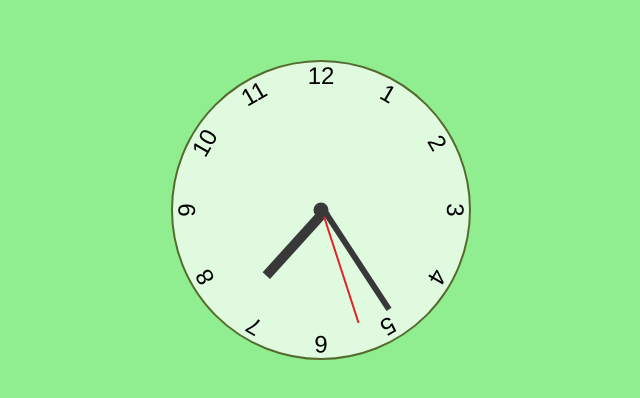
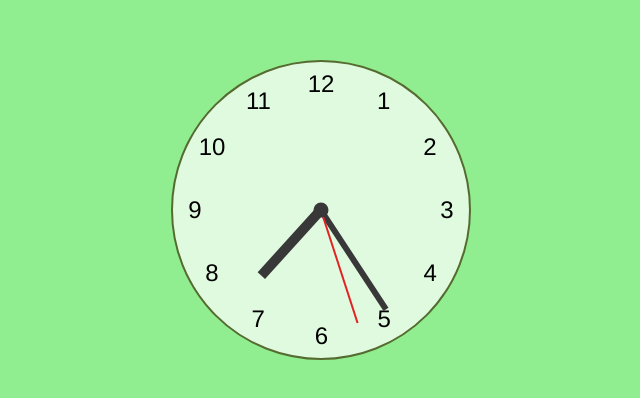
Before and after one commit to ThamkeRohan/Javascript-UI-Questions, a plain HTML site: page analog-clock/index.html in a window 1280 px wide. Shown: the part 198-596 px from the top of the page, without its empty margins (319-959 px from the left). Drawn offline with Linux system fonts and the light colour scheme.

Commit message:
fix number rotation

```diff
--- a/analog-clock/index.html
+++ b/analog-clock/index.html
@@ -14,18 +14,42 @@
         <div class="hand minute"></div>
         <div class="hand second"></div>
 
-        <div class="number number1">1</div>
-        <div class="number number2">2</div>
-        <div class="number number3">3</div>
-        <div class="number number4">4</div>
-        <div class="number number5">5</div>
-        <div class="number number6">6</div>
-        <div class="number number7">7</div>
-        <div class="number number8">8</div>
-        <div class="number number9">9</div>
-        <div class="number number10">10</div>
-        <div class="number number11">11</div>
-        <div class="number number12">12</div>
+        <div class="number-container number1">
+            <div class="number">1</div>
+        </div>
+        <div class="number-container number2">
+            <div class="number">2</div>
+        </div>
+        <div class="number-container number3">
+            <div class="number">3</div>
+        </div>
+        <div class="number-container number4">
+            <div class="number">4</div>
+        </div>
+        <div class="number-container number5">
+            <div class="number">5</div>
+        </div>
+        <div class="number-container number6">
+            <div class="number">6</div>
+        </div>
+        <div class="number-container number7">
+            <div class="number">7</div>
+        </div>
+        <div class="number-container number8">
+            <div class="number">8</div>
+        </div>
+        <div class="number-container number9">
+            <div class="number">9</div>
+        </div>
+        <div class="number-container number10">
+            <div class="number">10</div>
+        </div>
+        <div class="number-container number11">
+            <div class="number">11</div>
+        </div>
+        <div class="number-container number12">
+            <div class="number">12</div>
+        </div>
 
     </div>
 </body>
--- a/analog-clock/styles.css
+++ b/analog-clock/styles.css
@@ -38,10 +38,9 @@ body {
     position: absolute;
     bottom: 50%;
     left: 50%;
-    transform: translateX(-50%);
     z-index: 10;
     transform-origin: bottom;
-    transform: rotate(calc(var(--rotate) * 1deg));
+    transform: translateX(-50%) rotate(calc(var(--rotate) * 1deg));
 }
 .clock .hand.hour {
     width: 10px;
@@ -59,23 +58,30 @@ body {
     background-color: rgb(226, 35, 35);
 }
 
-.clock .number {
+.clock .number-container {
     --rotation: 0;
     width: 100%;
     height: 100%;
-    text-align: center;
     position: absolute;
     transform: rotate(calc(var(--rotation) * 1deg));
+    display: flex;
+    justify-content: center;
+    align-items: start;
+    padding-top: 0.5rem;
+}
+.clock .number-container.number1 { --rotation: 30 }
+.clock .number-container.number2 { --rotation: 60 }
+.clock .number-container.number3 { --rotation: 90 }
+.clock .number-container.number4 { --rotation: 120 }
+.clock .number-container.number5 { --rotation: 150 }
+.clock .number-container.number6 { --rotation: 180 }
+.clock .number-container.number7 { --rotation: 210 }
+.clock .number-container.number8 { --rotation: 240 }
+.clock .number-container.number9 { --rotation: 270 }
+.clock .number-container.number10 { --rotation: 300 }
+.clock .number-container.number11 { --rotation: 330 }
+
+.clock .number {
     font-size: 1.5rem;
+    transform: rotate(calc(var(--rotation) * -1deg));
 }
-.clock .number1 { --rotation: 30 }
-.clock .number2 { --rotation: 60 }
-.clock .number3 { --rotation: 90 }
-.clock .number4 { --rotation: 120 }
-.clock .number5 { --rotation: 150 }
-.clock .number6 { --rotation: 180 }
-.clock .number7 { --rotation: 210 }
-.clock .number8 { --rotation: 240 }
-.clock .number9 { --rotation: 270 }
-.clock .number10 { --rotation: 300 }
-.clock .number11 { --rotation: 330 }
```
